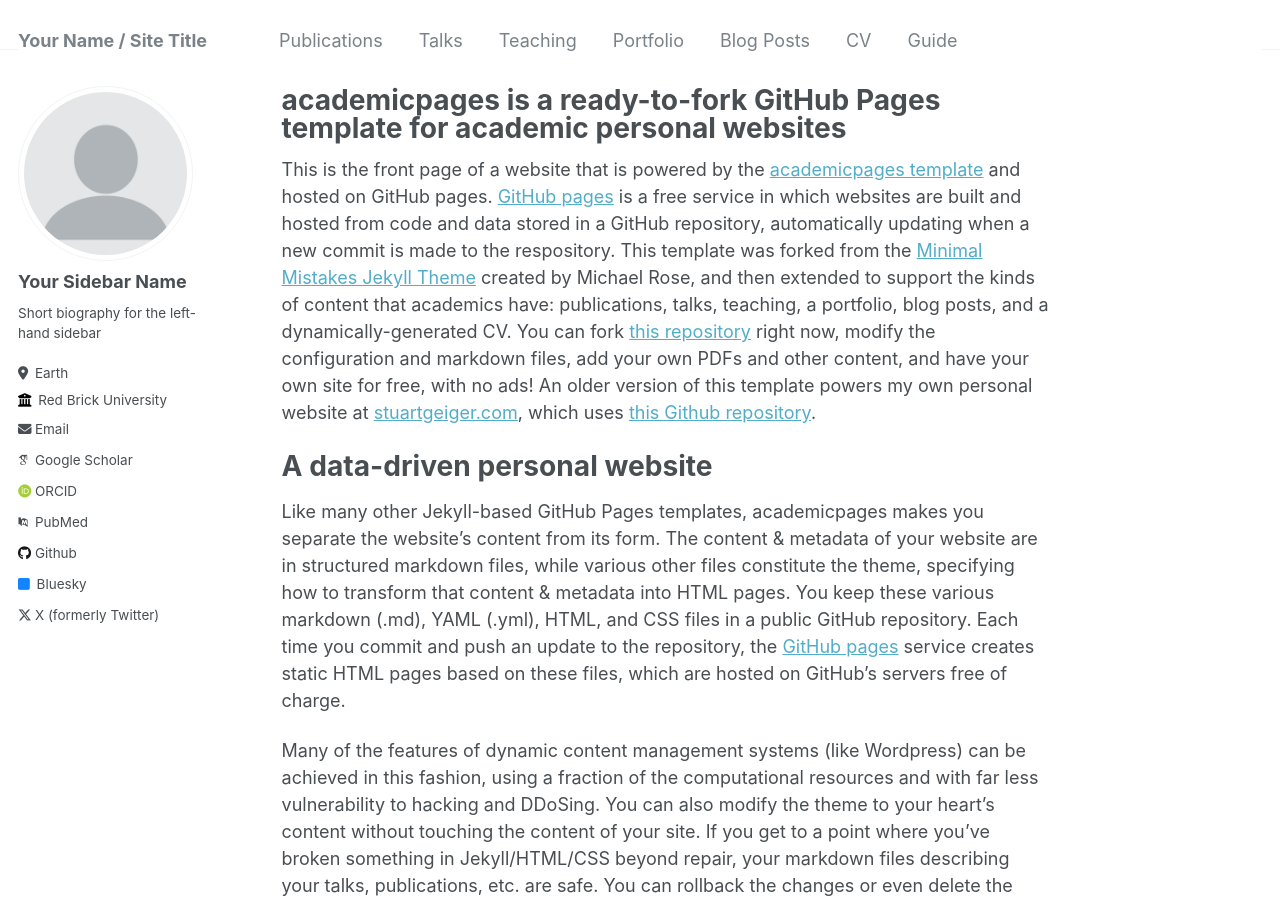
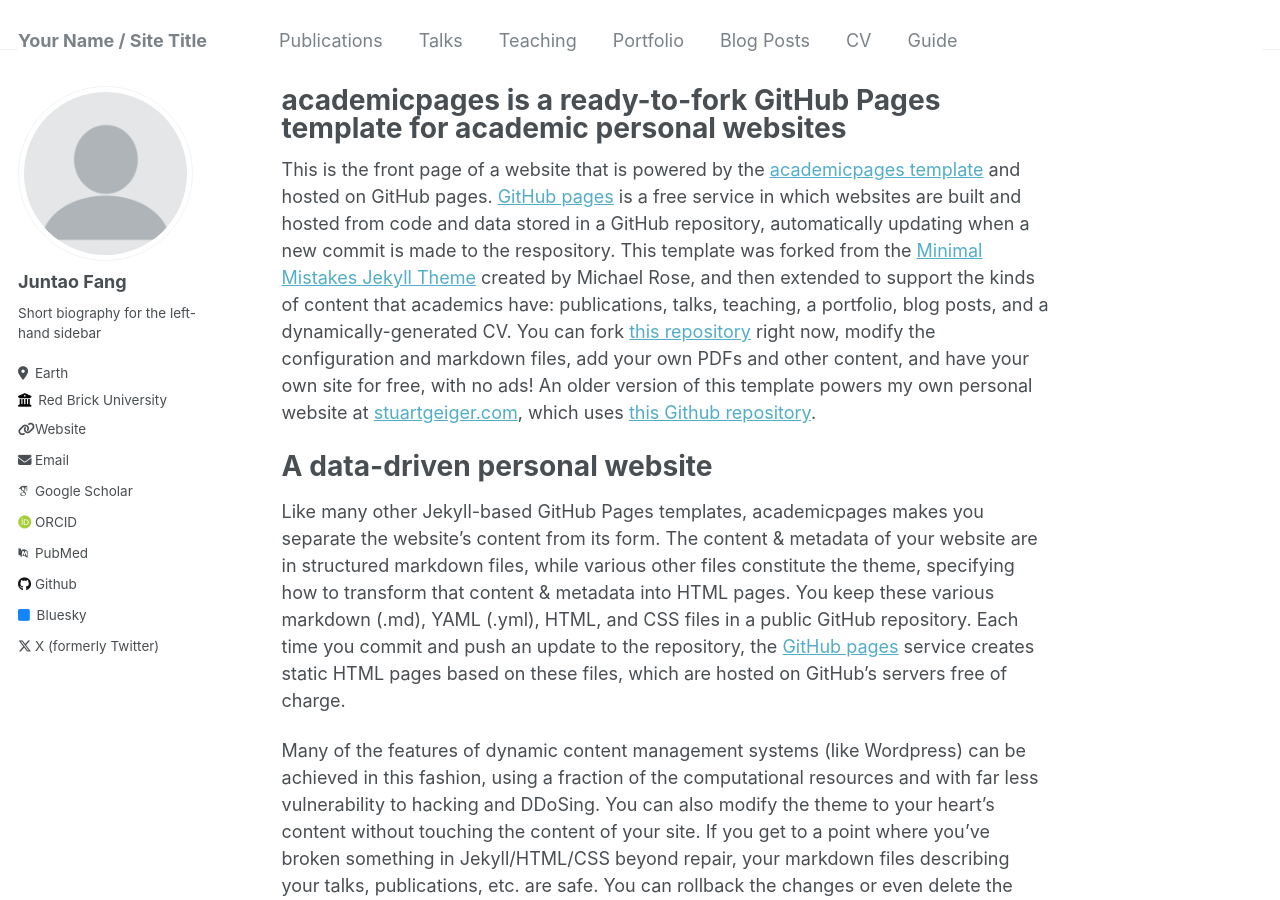
Before and after one commit to juntaofang2000/juntaofang2000.github.io, a Jekyll site: the page built from _pages/about.md, in a window 1280 px wide and 900 px high. Built offline with Jekyll 4.4.1, drawn with Linux system fonts in a browser that asks for light colours; some web fonts are replaced.

Commit message:
Update _config.yml

```diff
--- a/_config.yml
+++ b/_config.yml
@@ -22,12 +22,12 @@ repository               : "academicpages/academicpages.github.io"
 author:
   # Biographic information
   avatar           : "profile.png"
-  name             : "Your Sidebar Name"
+  name             : Juntao Fang
   pronouns         : # example: "she/her"
   bio              : "Short biography for the left-hand sidebar"
   location         : "Earth"
   employer         : "Red Brick University"
-  uri              : # URL
+  uri              : https://juntaofang2000.github.io/
   email            : "none@example.org"
 
   # Academic websites
```
